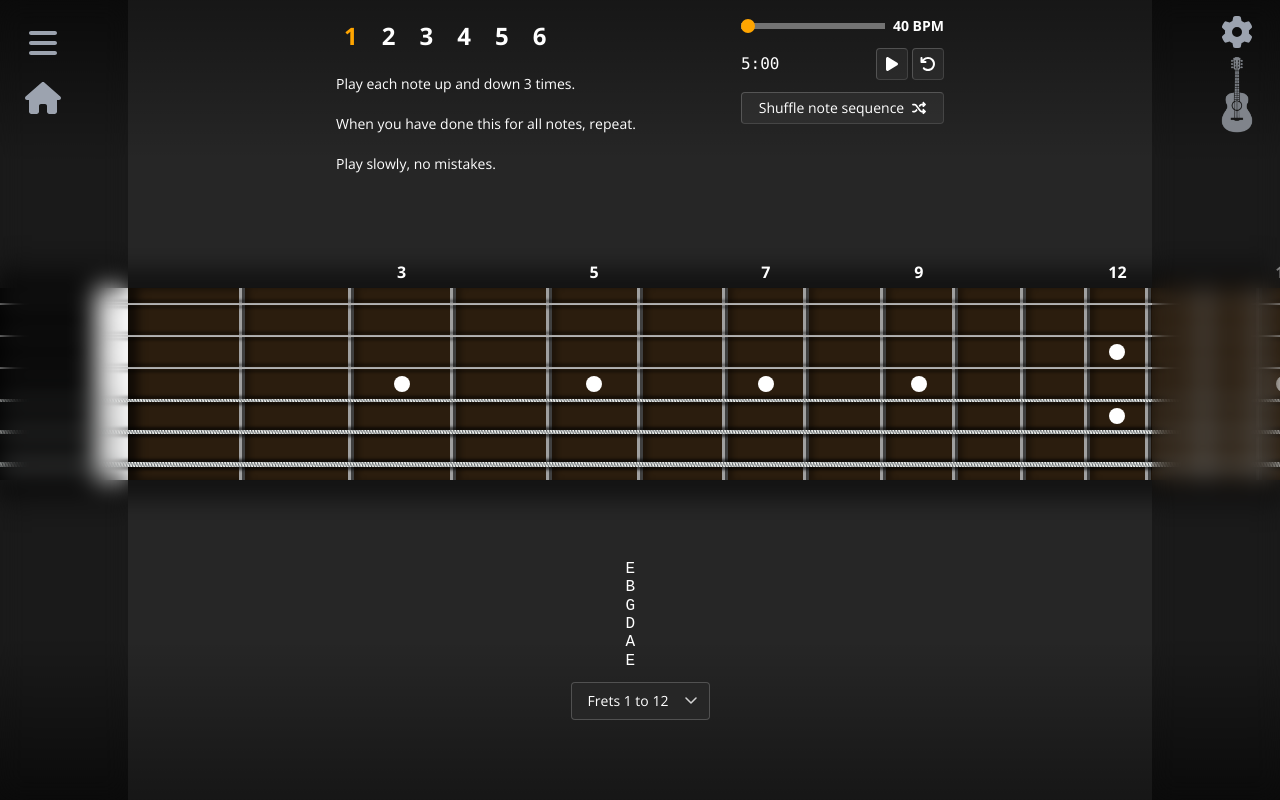
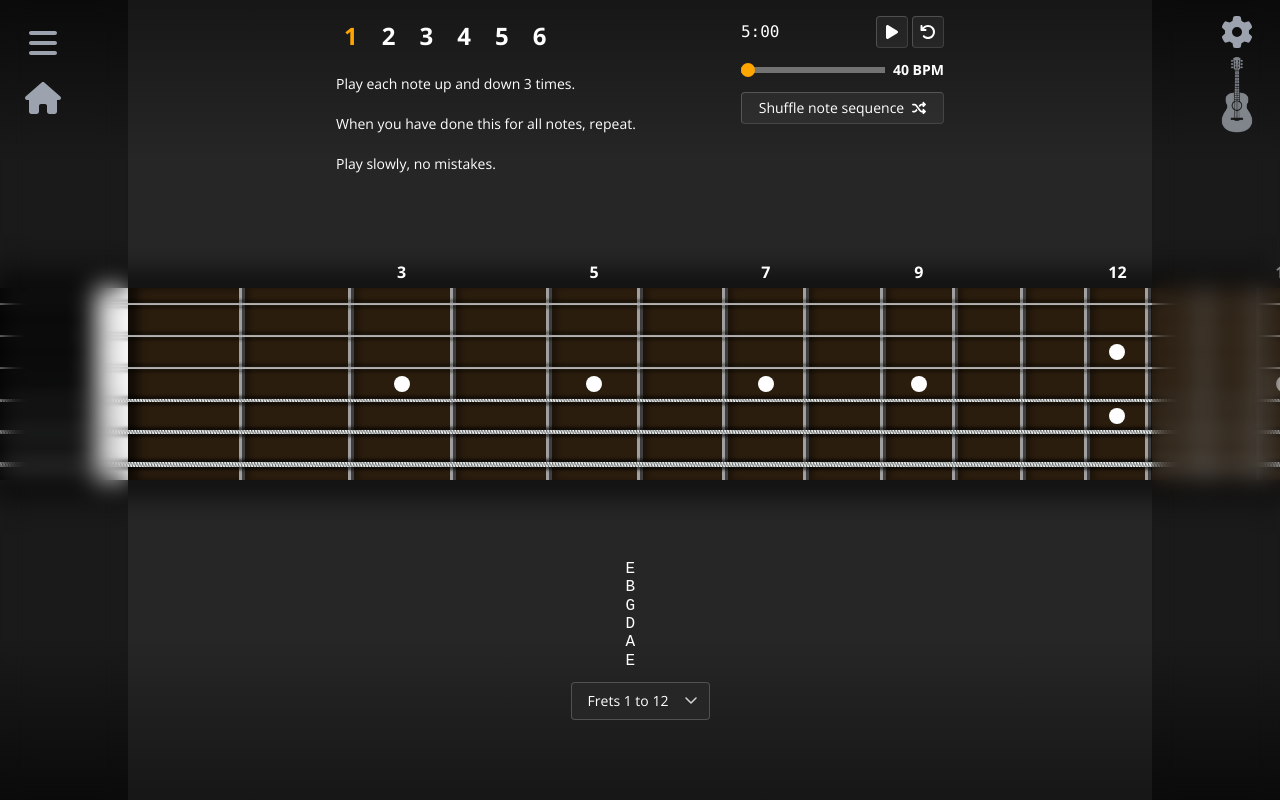
Before and after one commit to MekonLips/Frets, a React (Vite) app: page /exercises/1 in a window 1280 px wide. Built offline with nearby package versions, Linux system fonts and the light colour scheme.

Commit message:
Move tempo controls below timer.

```diff
--- a/src/App.jsx
+++ b/src/App.jsx
@@ -52,7 +52,6 @@ const App = () => {
                 <Instructions />
               </div>
               <div className="exercise-controls">
-                <TempoControls />
                 <div className="timer">
                   <TimerDisplay />
                   <div class="timer-controls">
@@ -60,6 +59,7 @@ const App = () => {
                     <TimerResetButton />
                   </div>
                 </div>
+                <TempoControls />
                 <ShuffleButton />
                 <AccidentalsToggle />
                 <Metronome />
```
